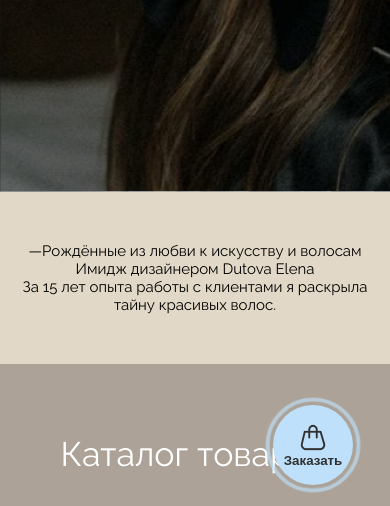
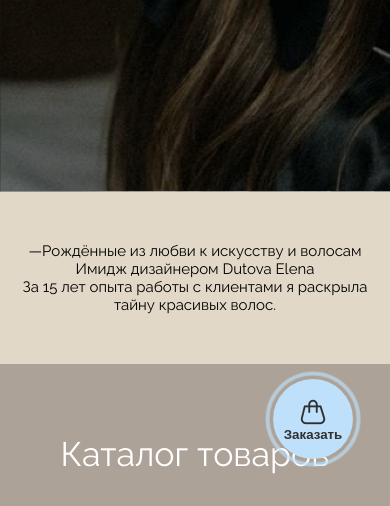
Before and after one commit to codingworki/codingworki.github.io, a plain HTML site: page hair/index.html in a window 390 px wide. Shown: the part 338-844 px from the top of the page. Drawn offline with nearby package versions, Linux system fonts and the light colour scheme.

Commit message:
Update style.css

```diff
--- a/hair/style.css
+++ b/hair/style.css
@@ -1187,7 +1187,7 @@ background-color: #E1D8C7;
     font-size: 12px;
   }
   .button__pluse {
-    top: 88%;
+    top: 85%;
     left: 70%;
     width: 80px;
     height: 80px;
```
